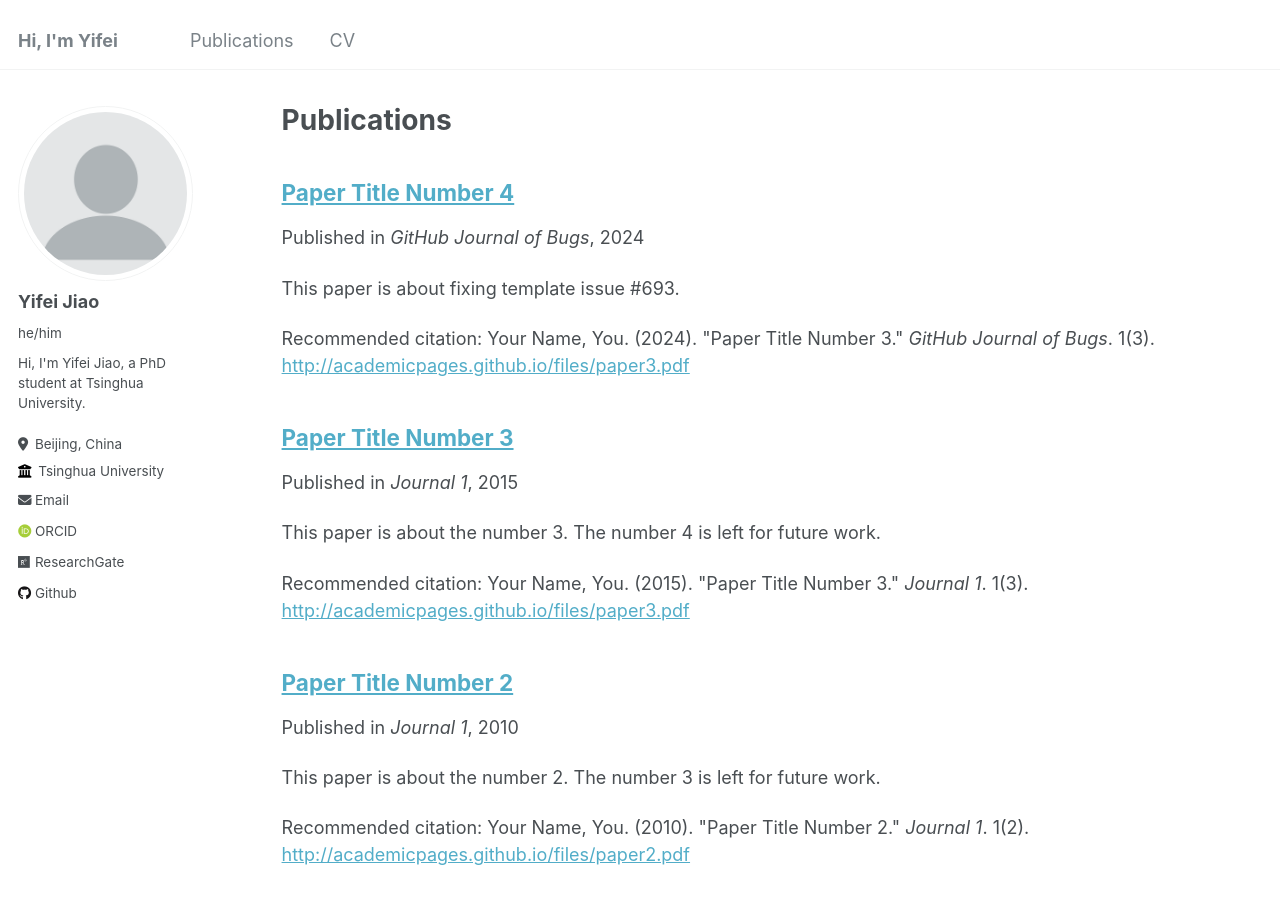
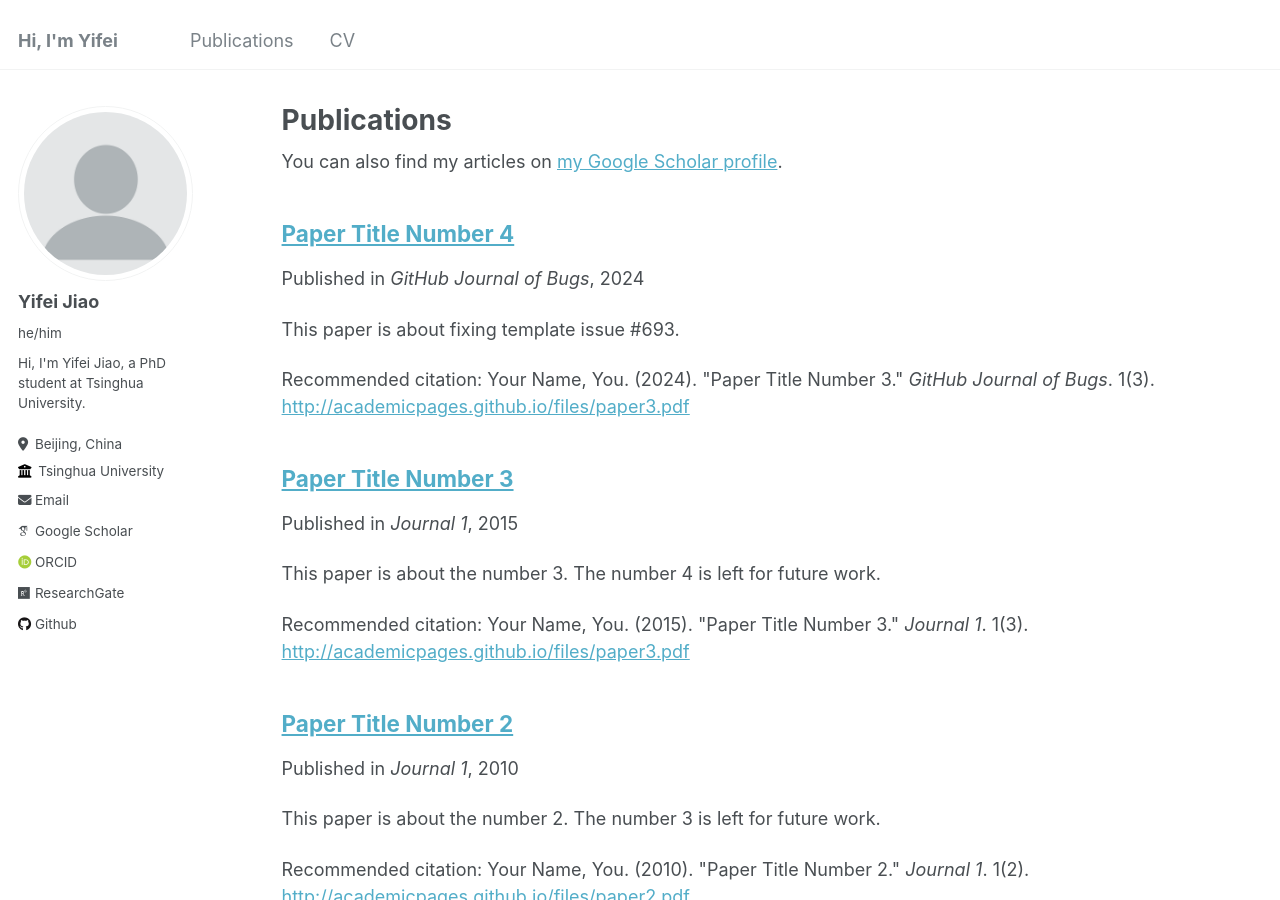
Before and after one commit to jiaoyf-thu/jiaoyf-thu.github.io, a Jekyll site: the page built from _pages/publications.md, in a window 1280 px wide and 900 px high. Built offline with Jekyll 4.4.1, drawn with Linux system fonts in a browser that asks for light colours; some web fonts are replaced; part of the change alters nothing that is shown.

Commit message:
Update _config.yml

```diff
--- a/_config.yml
+++ b/_config.yml
@@ -32,7 +32,7 @@ author:
 
   # Academic websites
   arxiv            : # URL
-  googlescholar    : # URL
+  googlescholar    : "https://scholar.google.com/citations?user=mNX2DVAAAAAJ&hl=zh-CN&oi=ao"
   impactstory      : # URL
   orcid            : "https://orcid.org/0000-0003-1097-0521"
   pubmed           : # URL
```
